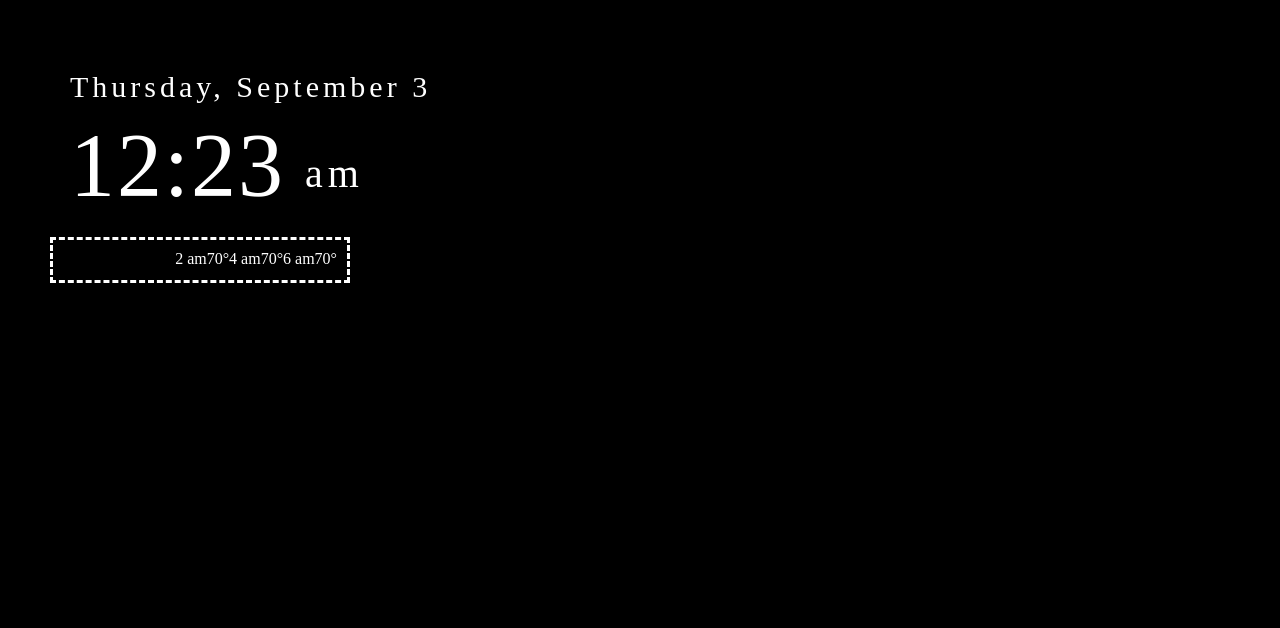
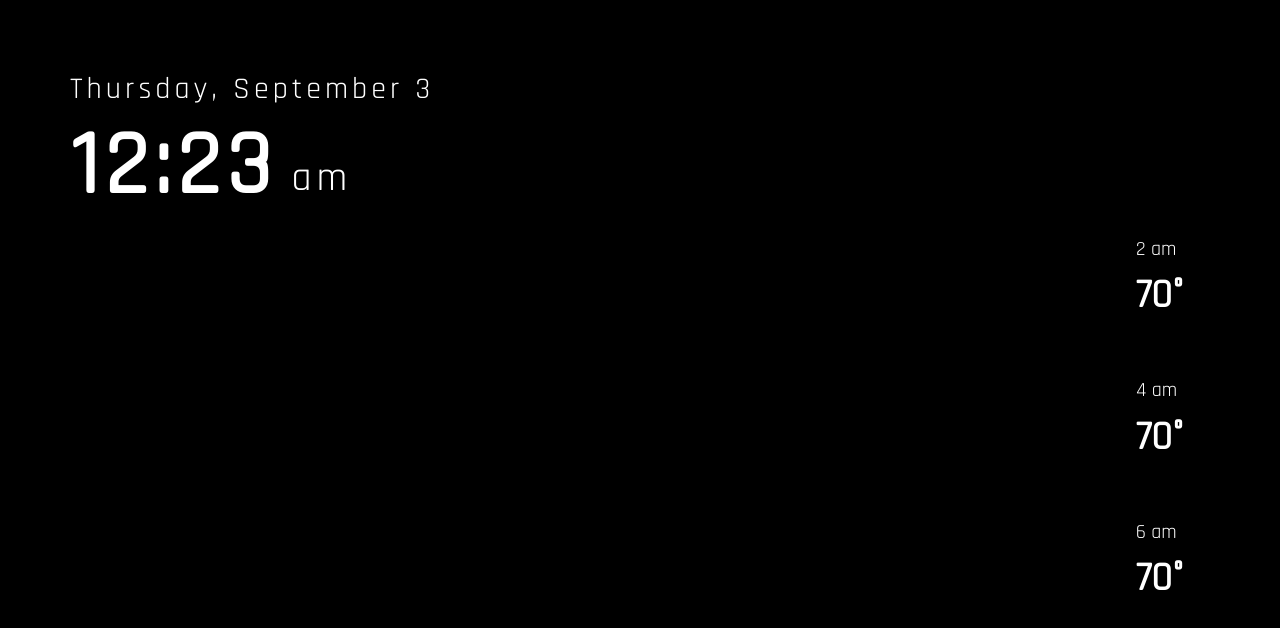
Before and after one commit to jack-henry4193/didactic-parakeet, a plain HTML site: page index.html in a window 1280 px wide. Drawn offline with Linux system fonts and the light colour scheme; no server answers.

Commit message:
minor updates

```diff
--- a/style.css
+++ b/style.css
@@ -1,4 +1,4 @@
-@import url('https://fonts.googleapis.com/css2?family=Inconsolata:wght@700&display=swap');
+@import url('https://fonts.googleapis.com/css2?family=Rajdhani:wght@400;900&display=swap');
 
 /*font-family: 'Inconsolata', monospace;*/
 
@@ -7,62 +7,131 @@
     padding: 0px;
     box-sizing: border-box;
     color: white;
-}
-
-body {
-    margin: 50px;
-    display: flex;
-    justify-content: space-between;
+    font-family: Rajdhani, sans-serif;
 }
 
 html {
     background-color: black;
+    height: 100%;
+    padding: 50px;
 }
 
+
+.main {
+    display: flex;
+    justify-content: space-between;
+    height: 95vh
+}
 
 .d {
     display: flex;
     flex-wrap: wrap;
     width: 420px;
     padding: 20px;
+    height: 10vh;
 }
 
 .date {
     font-size: 30px;
     letter-spacing: 4px;
-    padding-bottom: 10px;
+    padding-bottom: 1px;
 }
 
 .clock {
     font-size: 90px;
-    letter-spacing: 2px;
+    letter-spacing: 6px;
+    font-weight: 600;
 }
 
 .ap {
     font-size: 40px;
     letter-spacing: 5px;
-    margin-left: 20px;
+    margin-left: 15px;
     align-self: flex-end;
     margin-bottom: 20px;
 }
 
-#weather{
+#weather {
     display: flex;
     width: 300px;
     flex-wrap: wrap;
-    border-style: dashed;
-    justify-content: flex-end;
     padding: 10px;
+    height: 40vh;
+    align-content: flex-start;
+    justify-content: space-between;
+    align-items: center;
+}
+
+.icon-now {
+    height: 120px;
+    margin-left: 40px;
 }
 
 .temp {
-    display: flex;
-    font-size: 60px;
+    font-size: 70px;
     width: 90px;
-    padding: 5px;
+    margin-top: 20px;
+    height: 4vh;
+    margin-right: 10px;
+    font-weight: 700;
 }
 
-.icon-now {
-    display: flex;
-    margin: 10px;
+.descrip {
+    height: 50px;
+    font-size: 30px;
+    margin-top: -5%;
 }
+
+.time1 {
+    font-size: 20px;
+    margin-top: 20%;
+    margin-left: 70%;
+}
+
+.forcast1 {
+    font-size: 40px;
+    margin-left: 70%;
+    margin-top: 3%;
+    font-weight: 700;
+}
+
+.icon1 {
+    margin-top: -30%;
+    margin-left: 30%;
+}
+
+.time2 {
+    font-size: 20px;
+    margin-top: 20%;
+    margin-left: 70%;
+}
+
+.forcast2 {
+    font-size: 40px;
+    margin-left: 70%;
+    margin-top: 3%;
+    font-weight: 700;
+}
+
+.icon2 {
+    margin-top: -30%;
+    margin-left: 30%;
+}
+
+.time3 {
+    font-size: 20px;
+    margin-top: 20%;
+    margin-left: 70%;
+}
+
+.forcast3 {
+    font-size: 40px;
+    margin-left: 70%;
+    margin-top: 3%;
+    font-weight: 700;
+}
+
+.icon3 {
+    margin-top: -30%;
+    margin-left: 30%;
+}
```
